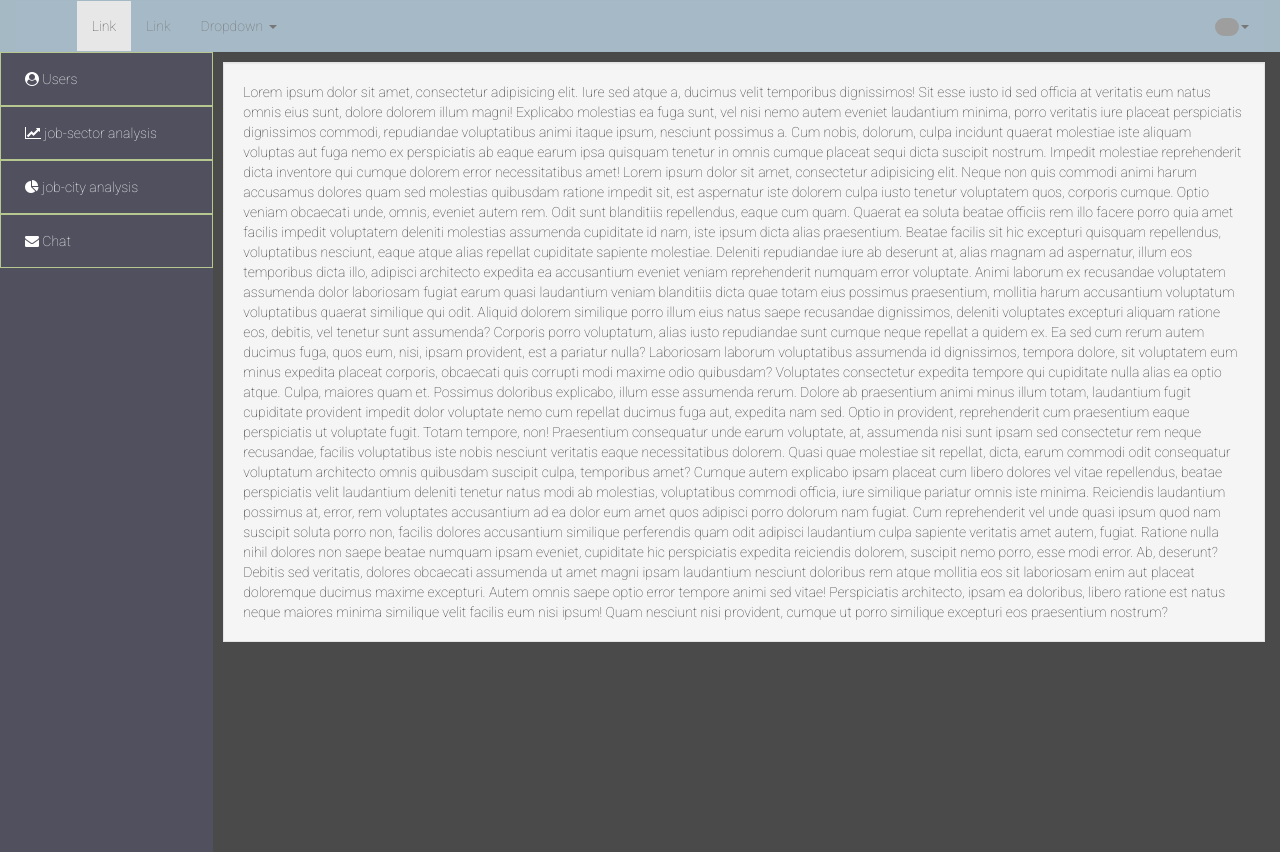
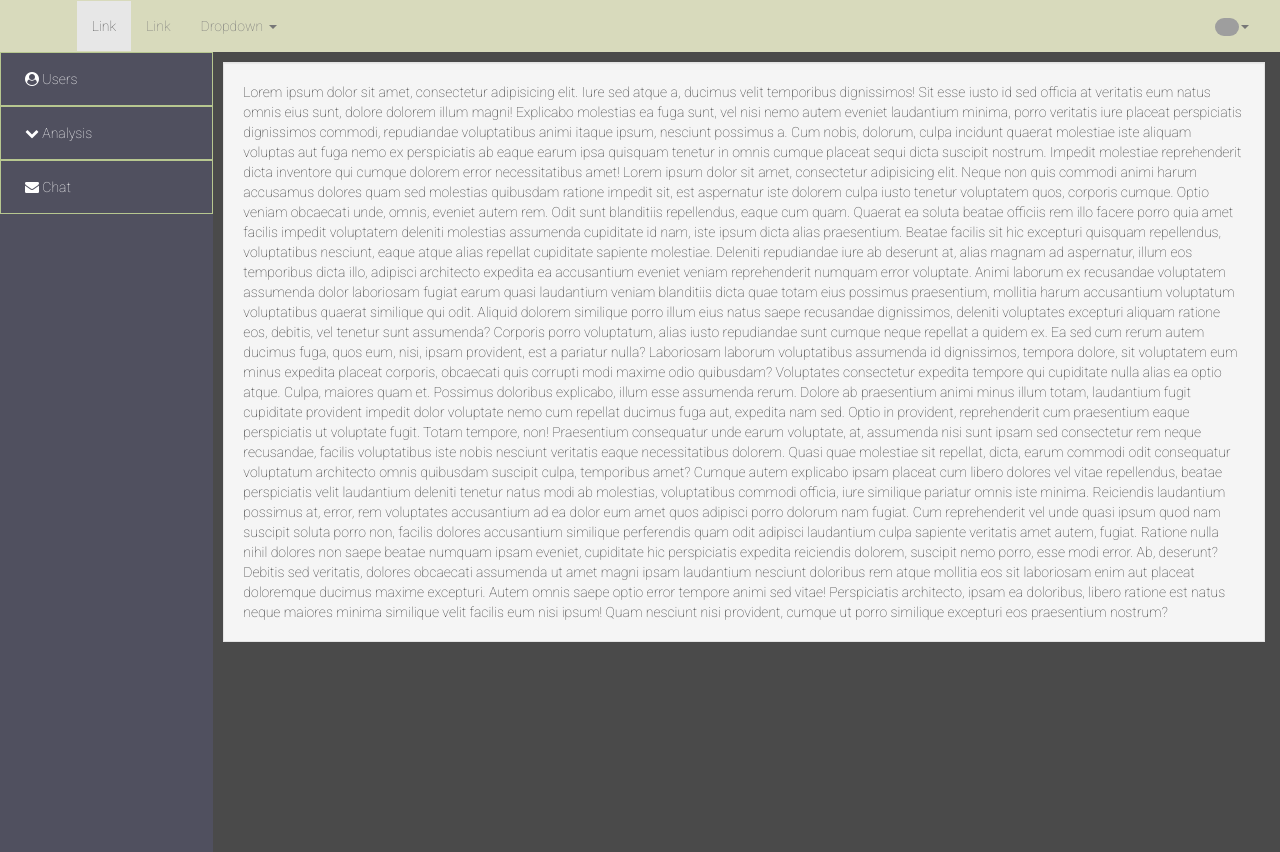
Before and after one commit to Ali-Kiyan/gradMate, a PHP site: page /admin-panel.php in a window 1280 px wide. Run offline with PHP 8.4, Linux system fonts and the light colour scheme; grey boxes are pictures that could not be loaded.

Commit message:
side nav enhancement

```diff
--- a/assets/css/adminStyle.css
+++ b/assets/css/adminStyle.css
@@ -2,49 +2,15 @@ body{
   background-color: #4a4a4a;
   height: 100vh;
 }
-#sideNav{
-  background-color: black;
-  position: absolute;
-  display: inline-block;
-  left: 0;
-  padding: 0;
-   height: 100%;
-  background-color: #50505f;
-}
-.sideLinks{
-  background-color: #41394c;
-  color: white;
-  text-decoration: none;
-  list-style: none;
-  padding-left: 0px;
 
-}
-.sideLinks> li > .btn-success:focus{
-  background-color: #41394c !important;
-}
 .navbar-default .navbar-collapse, .navbar-default .navbar-form {
     border-color: #eee;
-    background-color: #a5b9c6;
+    background-color: #d8dabc;
     position: relative;
     z-index: 1000;
 }
-.sideLinks a:hover {
-background-color: #4e4e4c;
-border: solid 0.004vh #b7c780;
-border-left: solid 0.6vh #c3e42d;
-}
-.sideLinks a{
-  width: 100%;
-  border-radius: 0px;
-  background-color: #50505f;
-  /* border-color: black; */
-  border-size: 1px;
-  border-width: 0;
-  border-color: black;
-  text-align: left;
-  padding: 2vh 0px 2vh 3vh;
-  border: solid #b7c790 0.002rem;
-}
+
+
 .content {
   margin-top: 10px;
   border-radius: 0px;
--- a/assets/css/stylesheet.css
+++ b/assets/css/stylesheet.css
@@ -548,8 +548,8 @@ body{
     border-radius: 50px;
 }
 .navbar{
-  background-color: #a5b9c5 ;
   color: whitesmoke;
+  background-color: #d8dabc;
 }
 .sidebar ul li a.active {
   background-color: #8a8a8a !important;
@@ -583,3 +583,6 @@ a.circle{
 .loginLogo{
   margin-bottom: 40%;
 }
+a #charts{
+  border:none;
+}
--- a/assets/js/script.js
+++ b/assets/js/script.js
@@ -1,3 +1,3 @@
 $('#showhide').click(function(){
-  $('#charts').slideToggle(200);
+  $('#charts').slideToggle(300);
 });
--- a/userSideNav.phtml
+++ b/userSideNav.phtml
@@ -3,14 +3,70 @@
 <div id="sideNav" class="col-xs-3 col-md-2 animated fadeInLeft">
   <ul class="sideLinks">
     <li><a href="#" class="btn btn-success"><i class="fa fa-user-circle" aria-hidden="true"></i>  Users</a></li>
-    <li><a href="#" class="btn btn-success" id="showhide"><i class="fa fa-line-chart" aria-hidden="true"></i>  job-sector analysis</a>
+    <li><a href="#" class="btn btn-success" id="showhide"><i class="fa fa-chevron-down" aria-hidden="true"></i> Analysis</a>
       <div id="charts" style="display:none;">
-        <a href="#" class="btn btn-success"><i class="fa fa-line-chart" aria-hidden="true"></i>  job-sector analysis</a>
+        <a href="#" class="btn btn-success"><i class="fa fa-line-chart" aria-hidden="true"></i> sector</a>
+        <a href="#" class="btn btn-success"><i class="fa fa-pie-chart" aria-hidden="true"></i> city</a>
+        <a href="#" class="btn btn-success"><i class="fa fa-bar-chart" aria-hidden="true"></i> analysis</a>
       </div>
     </li>
-    <li><a href="#" class="btn btn-success"><i class="fa fa-pie-chart" aria-hidden="true"></i> job-city analysis </a></li>
     <li><a href="#" class="btn btn-success"><i class="fa fa-envelope" aria-hidden="true"></i> Chat</a></li>
 
 
   </ul>
 </div>
+
+<style>
+#sideNav{
+  background-color: black;
+  position: absolute;
+  display: inline-block;
+  left: 0;
+  padding: 0;
+   height: 100%;
+  background-color: #50505f;
+}
+.sideLinks{
+  background-color: #41394c;
+  color: white;
+  text-decoration: none;
+  list-style: none;
+  padding-left: 0px;
+
+}
+.sideLinks> li > .btn-success:focus{
+  background-color: #41394c !important;
+}
+.sideLinks a:hover {
+background-color: #4e4e4c;
+border: solid 0.004vh #b7c780;
+border-left: solid 0.6vh #c3e42d;
+}
+.sideLinks li > a{
+  width: 100%;
+  border-radius: 0px;
+  background-color: #50505f;
+  border-size: 1px;
+  border-width: 0;
+  border-color: black;
+  text-align: left;
+  padding: 2vh 0px 2vh 3vh;
+  border: solid #b7c790 0.002rem;
+}
+#charts a{
+  width: 100%;
+  border-radius: 0px;
+  background-color: #50505f;
+  border-size: 1px;
+  border-width: 0;
+  border-color: black;
+  text-align: left;
+  padding: 2vh 0px 2vh 3vh;
+}
+#charts a:hover{
+  background-color: #4e4e4c;
+  border: solid 0.004vh #b7c780;
+  border-left: solid 0.6vh #c3eaaa;
+}
+
+</style>
```
